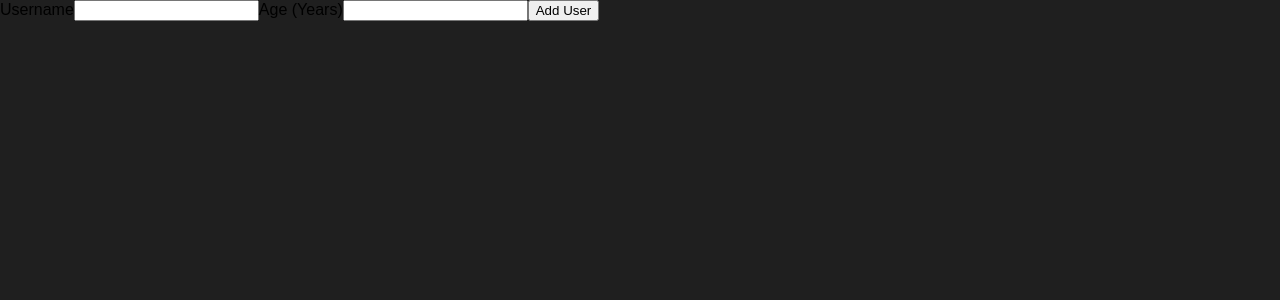
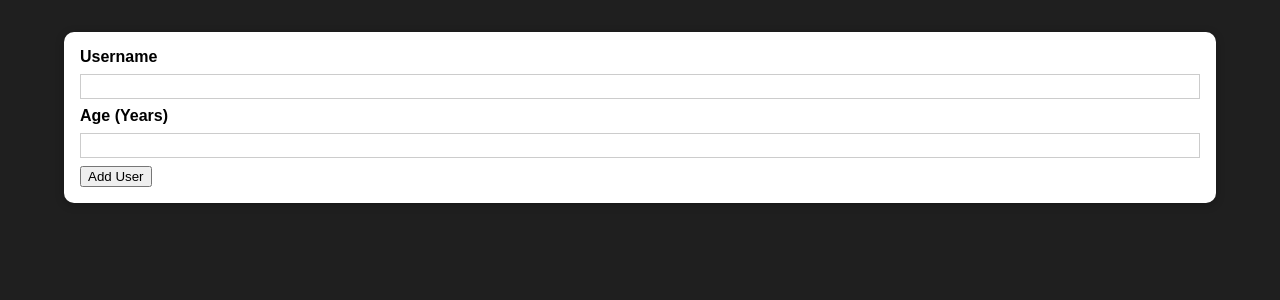
Before and after one commit to CTW100/react-project-3, a React (Create React App) app: page / in a window 1280 px wide. Shown: the top 300 px of the page. Built offline with nearby package versions, Linux system fonts and the light colour scheme.

Commit message:
90
Adding a re-usable 'Card' Component

```diff
--- /dev/null
+++ b/src/components/UI/Card.js
@@ -0,0 +1,9 @@
+import classes from './Card.module.css';
+
+const Card = (props) => {
+  return (
+    <div className={`${classes.card} ${props.className}`}>{props.children}</div>
+  );
+};
+
+export default Card;
--- /dev/null
+++ b/src/components/UI/Card.module.css
@@ -0,0 +1,5 @@
+.card {
+  background: white;
+  box-shadow: 0 2px 8px rgba(0, 0, 0, 0.26);
+  border-radius: 10px;
+}
--- a/src/components/Users/AddUser.js
+++ b/src/components/Users/AddUser.js
@@ -1,9 +1,13 @@
+import Card from '../UI/Card';
+import classes from './AddUser.module.css';
+
 const AddUser = (props) => {
   const addUserHandler = (event) => {
     event.preventDefault();
   };
 
   return (
+    <Card className={classes.input}>
       <form onSubmit={addUserHandler}>
         <label htmlFor='username'>Username</label>
         <input id='username' type='text' />
@@ -11,6 +15,7 @@
         <input id='age' type='text' />
         <button type='submit'>Add User</button>
       </form>
+    </Card>
   );
 };
 
--- /dev/null
+++ b/src/components/Users/AddUser.module.css
@@ -0,0 +1,26 @@
+.input {
+  margin: 2rem auto;
+  padding: 1rem;
+  width: 90%;
+  min-width: 40rem;
+}
+
+.input label {
+  display: block;
+  font-weight: bold;
+  margin-bottom: 0.5rem;
+}
+
+.input input {
+  font: inherit;
+  display: block;
+  width: 100%;
+  border: 1px solid #ccc;
+  padding: 0.15rem;
+  margin-bottom: 0.5rem;
+}
+
+.input input:focus {
+  outline: none;
+  border-color: #4f005f;
+}
```
Lines whose indentation alone changed are shown as unchanged.
